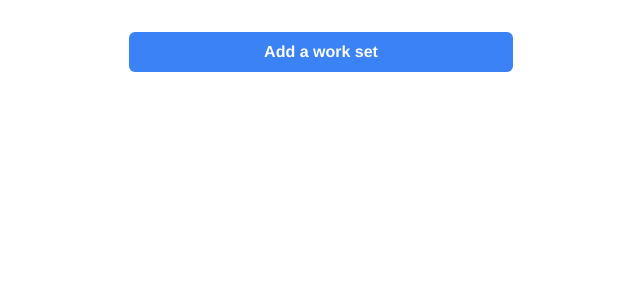
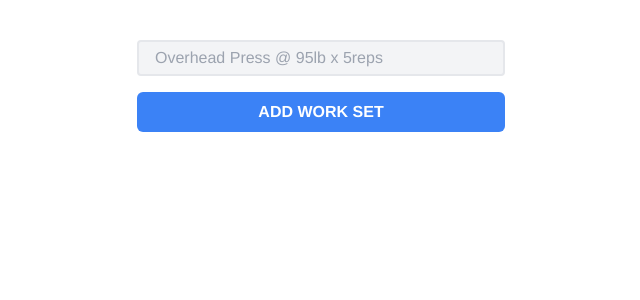
Before and after one commit to nchudleigh/stronger, a Vue app: page / in a window 1280 px wide. Shown: the top 300 px of the page, without its empty margins (319-959 px from the left). Built offline with nearby package versions, Linux system fonts and the light colour scheme.

Commit message:
Enter & Backspace add remove and focus handling

```diff
--- a/src/App.vue
+++ b/src/App.vue
@@ -1,12 +1,17 @@
 <template>
-  <div class="mt-4 w-96 mx-auto">
-    <div v-for="set in workSets" :key="set.id" class="mt-4">
-      <BaseInput placeholderText="Overhead Press @ 95lb x 5" />
+  <div class="mt-4 w-full sm:w-96 p-2 mx-auto">
+    <div v-for="(workSet, index) in workSets" :key="workSet.id" class="mt-4">
+      <BaseInput
+        :ref="`workSet${workSet.id}`"
+        placeholderText="Overhead Press @ 95lb x 5reps"
+        @keyup.enter="addWorkSet"
+        @keyup.backspace="removeWorkSet(index)"
+      />
     </div>
     <PrimaryButton
       class="mt-4"
-      buttonText="Add a work set"
-      @buttonClick="handleAddWorkSet"
+      buttonText="ADD WORK SET"
+      @buttonClick="addWorkSet"
     />
   </div>
 </template>
@@ -29,14 +34,24 @@ export default defineComponent({
     PrimaryButton,
   },
   methods: {
-    handleAddWorkSet() {
+    addWorkSet(index) {
       const newWorkSet: WorkSet = {
         id: generateID(),
       };
 
-      this.workSets.push(newWorkSet);
-      console.log();
+      this.workSets.splice(index, 0, newWorkSet);
     },
+    removeWorkSet(index: Number) {
+      // remove the backspaced list item
+      this.workSets.splice(index, 1);
+      // get the ID of the new focus target
+      const focusTargetID = this.workSets[index - 1].id;
+      // focus preceding list item
+      this.$refs[`workSet${focusTargetID}`].$el.focus();
+    },
+  },
+  created() {
+    this.addWorkSet(0);
   },
   setup() {
     const workSets = ref<Array<WorkSet>>([]);
```
